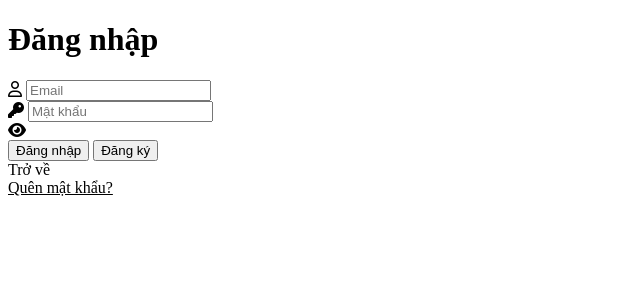
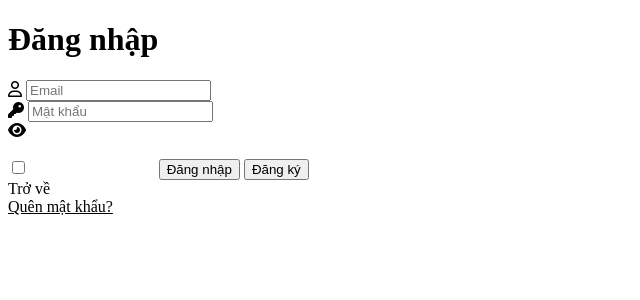
Before and after one commit to nguyenduongchitam/CakeShop, a PHP site: page /sign-in.php in a window 1280 px wide. Shown: the top 300 px of the page, without its empty margins (0-640 px from the left). Run offline with PHP 8.4, Linux system fonts and the light colour scheme; some libraries are stand-ins or nearby versions.

Commit message:
Update sign-in.php

```diff
--- a/sign-in.php
+++ b/sign-in.php
@@ -114,7 +114,8 @@
                 echo (!empty($error['password']['required']))?'<span class="error" style="color: red">'.$error['password']['required'].'</span>':false;
 
                 echo (!empty($error['password']['un-verify']))?'<span class="error" style="color: red">'.$error['password']['un-verify'].'</span>':false;
-            ?>
+            ?><br>
+            <input type="checkbox"  name="rememberMe" id="rememberMe"><label for="rememberMe" style="color:white">Ghi nhớ tài khoản ?</label>
             <input type="submit" class="form-submit" value="Đăng nhập" name="dangnhap">
             <input type="submit" class="form-submit" value="Đăng ký" onclick="Register()">
             <div class="support" onclick="Redirect()" style="cursor: pointer;">Trở về</div>
```
